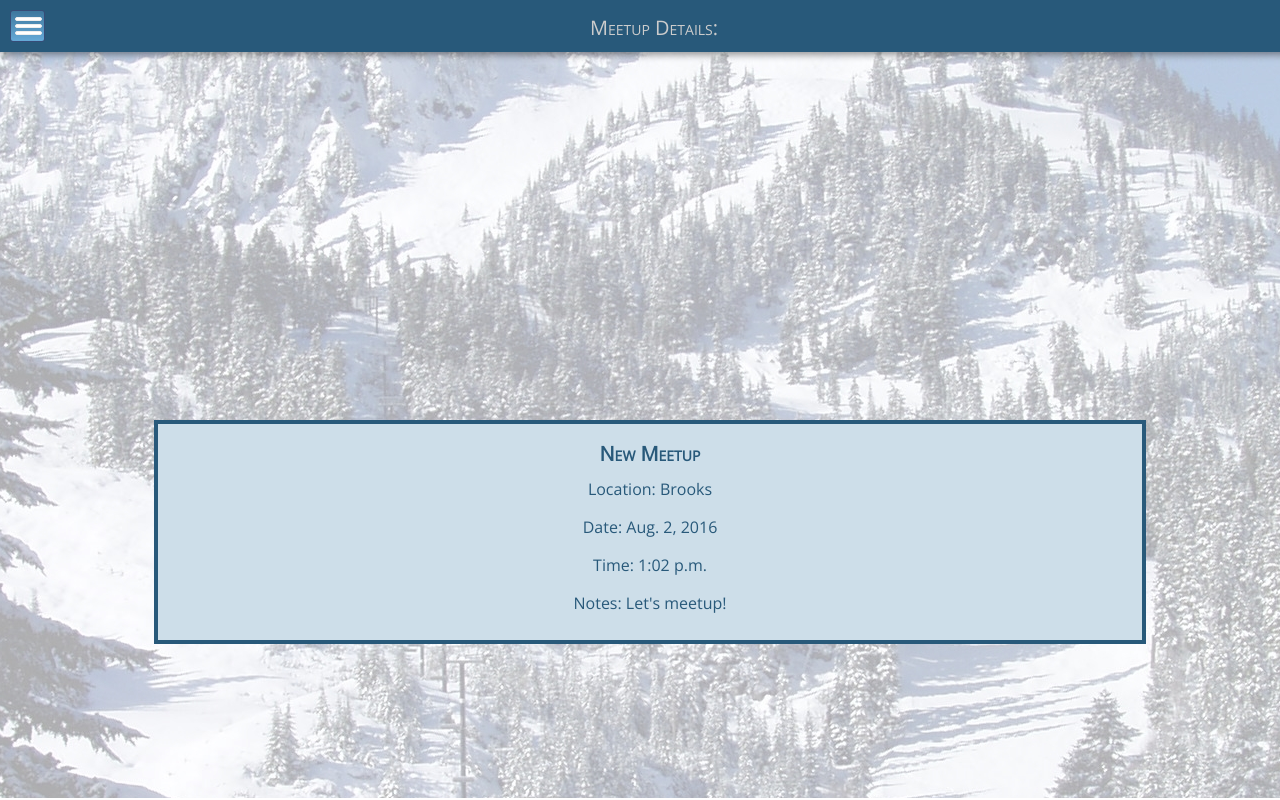
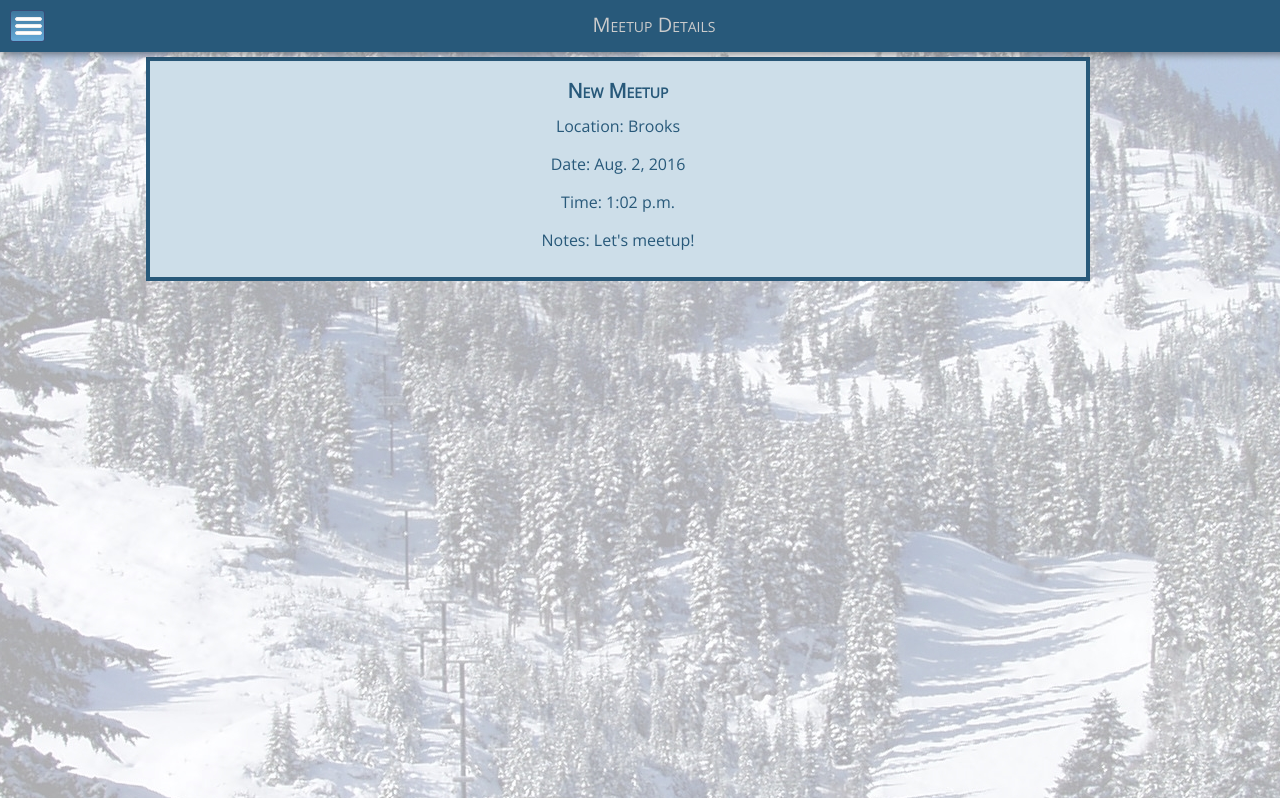
Before and after one commit to emilyg4/Capstone2016, a Django app: page /cruisertime/meetdetail in a window 1280 px wide. Run offline with Django 3.2, Linux system fonts and the light colour scheme; data comes from the database, SQL or seed files in the repository; some libraries are stand-ins or nearby versions.

Commit message:
Light UI pass
Lift verification added
Minor page style
Map + upcoming layout adjusted
Exclude past events

```diff
--- a/cruisertime/models.py
+++ b/cruisertime/models.py
@@ -56,12 +56,20 @@ TERMINAL_CHOICES = (
     ('BOT', 'Bottom'),
 )
 
+def IsLiftLocation(locationName):
+    for locationTypeKey, locationListVal in LOCATION_CHOICES:
+        if locationTypeKey == 'Lift':
+            for key, val in locationListVal:
+                if key == locationName:
+                    return True
+    return False
+
 # model classes
 class Meetup(models.Model):
     meet_date = models.DateField(auto_now=False, auto_now_add=False, default=datetime.date.today())
     meet_time = models.TimeField(auto_now=False, auto_now_add=False, default=datetime.datetime.now().strftime('%H:%M:%S'))
-    location_name = models.CharField(max_length=200, choices=LOCATION_CHOICES, default="BR")
-    lift_terminal = models.CharField(max_length=200, blank=True, choices=TERMINAL_CHOICES, default=" ")
+    lift_terminal = models.CharField(max_length=200, blank=True, choices=TERMINAL_CHOICES)
+    location_name = models.CharField(max_length=200, choices=LOCATION_CHOICES)
     notes_text = models.CharField(max_length=200, default="Let's meetup!")
     meet_name = models.CharField(max_length=200, default="New Meetup")
     create_date = models.DateTimeField(auto_now_add=True)
@@ -83,6 +91,22 @@ class MeetupForm(ModelForm):
             'meet_date': forms.DateInput(attrs={'class':'datepicker'}),
             }
         fields = ['meet_date', 'meet_time', 'location_name', 'meet_name', 'lift_terminal', 'notes_text', 'lat', 'lon']
+    def clean_lift_terminal(self):
+        location = self.data.get('location_name')
+        terminal = self.cleaned_data['lift_terminal']
+        if (IsLiftLocation(location)):
+            if not terminal:
+                raise ValidationError("Location is a lift. Must supply Terminal.")
+        return terminal
+    #def clean(self):
+    #    cleaned_data = super(MeetupForm, self).clean()
+    #    location = cleaned_data['location_name']
+    #    terminal = cleaned_data['lift_terminal']
+    #    #do your cleaning here
+    #    if (IsLiftLocation(location)):
+    #        if not terminal:
+    #            raise ValidationError("Location is a lift. Must supply Terminal.")
+    #    return cleaned_data
     def clean_meet_date(self):
         date = self.cleaned_data['meet_date']
         if date < datetime.date.today():
--- a/cruisertime/static/cruisertime/content/style.css
+++ b/cruisertime/static/cruisertime/content/style.css
@@ -63,6 +63,9 @@ li a {
 
 #headertitle h2 {
     color: #ccc;
+    position: fixed;
+    top: 0;
+    width: 100%;
     text-align: center;
 }
 
@@ -78,8 +81,10 @@ body {
 #upcoming {
     position: relative;
     overflow-y: scroll;
-    height: 35%;
-    top: 50%;
+    text-align: center;
+    height: 48%;
+    width: 95%;
+    top: 5px;
 }
 
 .button {
@@ -115,8 +120,8 @@ body {
     width:  95%;
     height: 50%;
     text-align: center;
-    position: fixed;
-    top: 10%;
+    position: relative;
+    top: 5px;
     }
 
 meetform {
--- a/cruisertime/templates/cruisertime/about.html
+++ b/cruisertime/templates/cruisertime/about.html
@@ -58,6 +58,7 @@
     <div id="contentLayer"></div>
 
     <div id="content">
+        <br />
         <fieldset>
         <div>
             <p>The CruiserTime application was created by Emily Miller, in part to fullfill the requirements of
--- a/cruisertime/templates/cruisertime/get_meetform.html
+++ b/cruisertime/templates/cruisertime/get_meetform.html
@@ -115,6 +115,7 @@ $(document).ready(function() {
     <div id="contentLayer"></div>
 
     <div id="content">
+        <br />
         <fieldset>
             <h2>Enter your meetup information: </h2>
             <meetform>
--- a/cruisertime/templates/cruisertime/meetdetail.html
+++ b/cruisertime/templates/cruisertime/meetdetail.html
@@ -38,7 +38,7 @@
                 <div></div>
             </div>
             <div id="headertitle">
-                <h2>Meetup Details:</h2>
+                <h2>Meetup Details</h2>
             </div>
         </header>
 
--- a/cruisertime/views.py
+++ b/cruisertime/views.py
@@ -6,6 +6,8 @@ from django.http import HttpResponse
 from django.http import HttpResponseRedirect
 from .models import Meetup, MeetupForm
 from django.template import loader
+import datetime
+
 
 # include your views here
 def index(request):
@@ -29,7 +31,7 @@ def meetdetail(request):
 
 def meetattend(request):
     #latest_meetup_list = Meetup.objects.order_by('-create_date')[:1]
-    upcoming_meetup_list = Meetup.objects.order_by('meet_date')[:5]
+    upcoming_meetup_list = Meetup.objects.exclude(meet_date__lt=datetime.datetime.now()).order_by('meet_date')[:5]
     all_meetups = Meetup.objects.all()
     template = loader.get_template('cruisertime/meetattend.html')
     context = {
```
Also changed, not shown: cruisertime/templates/cruisertime/meetattend.html (line endings or trailing spaces).
